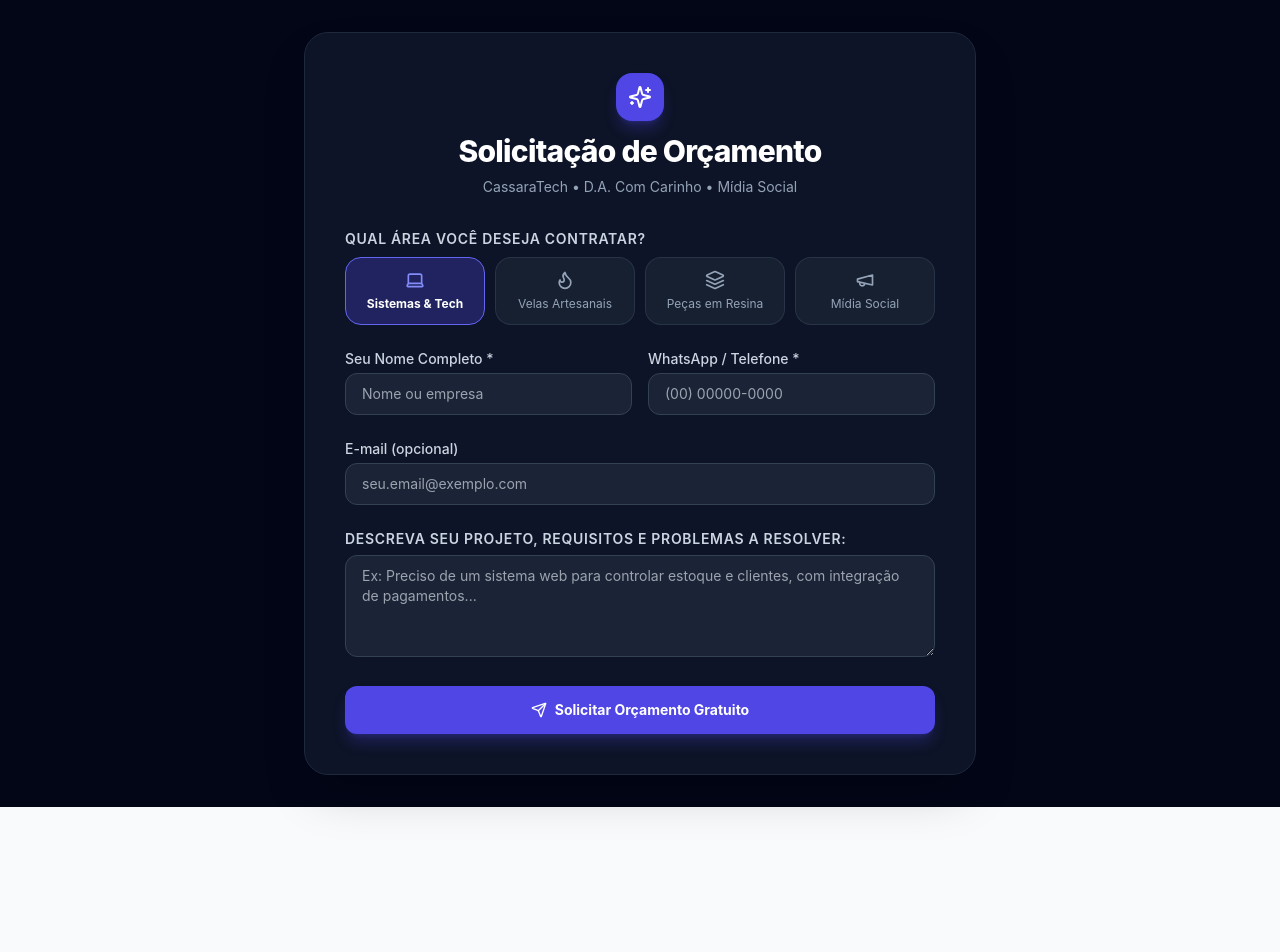
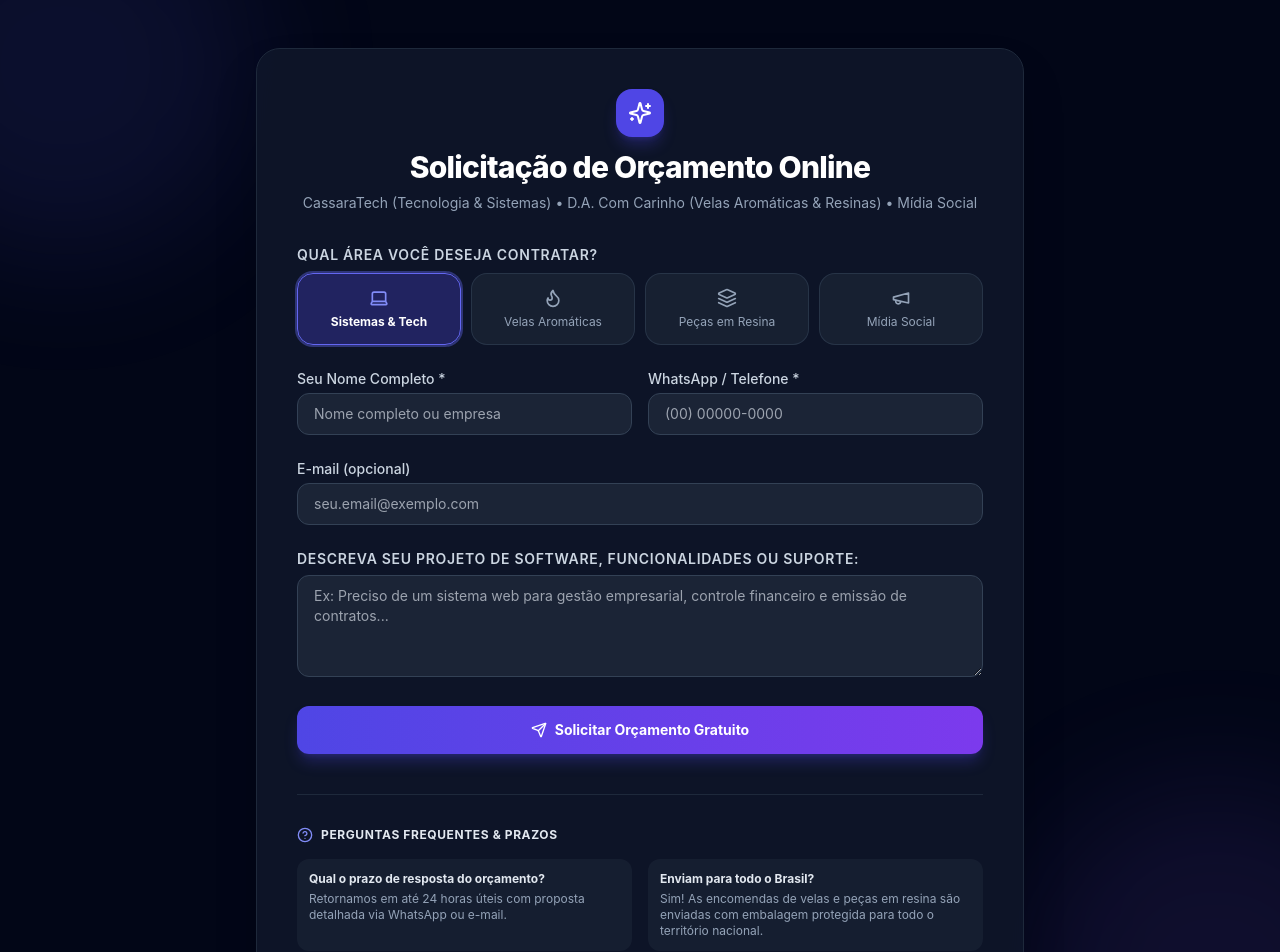
Before and after one commit to cassioqueirozpereira/Gestao-financeira, a Next.js app: page /orcamento in a window 1280 px wide. Shown: the top 952 px of the page. Before the commit the page ends 807 px from the top, so only its background shows below. Built offline with nearby package versions, Linux system fonts and the light colour scheme; no server answers.

Commit message:
feat(seo): implementar metadados avancados, sitemap, robots, schema json-ld e vercel analytics gratuito

```diff
--- a/package.json
+++ b/package.json
@@ -17,6 +17,8 @@
   "dependencies": {
     "@node-rs/argon2": "^2.0.2",
     "@prisma/client": "^5.21.1",
+    "@vercel/analytics": "^2.0.1",
+    "@vercel/speed-insights": "^2.0.0",
     "clsx": "^2.1.1",
     "jose": "^5.9.6",
     "lucide-react": "^0.454.0",
--- a/src/app/layout.tsx
+++ b/src/app/layout.tsx
@@ -1,10 +1,76 @@
-import type { Metadata } from "next";
+import type { Metadata, Viewport } from "next";
+import { Analytics } from "@vercel/analytics/react";
+import { SpeedInsights } from "@vercel/speed-insights/next";
+import Script from "next/script";
 import "./globals.css";
 
+const siteUrl = process.env.NEXT_PUBLIC_SITE_URL || "https://gestao-financeira-six.vercel.app";
+const gaId = process.env.NEXT_PUBLIC_GA_ID;
+
+export const viewport: Viewport = {
+  themeColor: "#0f172a",
+  width: "device-width",
+  initialScale: 1,
+  maximumScale: 5,
+};
+
 export const metadata: Metadata = {
-  title: "SGE — Sistema de Gestão Empresarial Integrado",
+  metadataBase: new URL(siteUrl),
+  title: {
+    default: "CassaraTech & D.A. Com Carinho — Soluções Empresariais, Velas Aromáticas e Tecnologia",
+    template: "%s | CassaraTech & D.A. Com Carinho",
+  },
   description:
-    "Sistema integrado para CassaraTech, D.A. Com Carinho, Mídia Social e Residência com segurança de nível militar.",
+    "Gestão empresarial integrada, desenvolvimento de sistemas sob medida, marketing digital, velas aromáticas artesanais e peças decorativas em resina personalizadas. Solicite seu orçamento online.",
+  keywords: [
+    "velas aromáticas artesanais",
+    "lembrancinhas personalizadas",
+    "peças em resina epóxi",
+    "desenvolvimento de software",
+    "sistemas web sob medida",
+    "marketing digital e tráfego pago",
+    "gestão de redes sociais",
+    "D.A. Com Carinho",
+    "CassaraTech",
+    "sistema de gestão empresarial",
+  ],
+  authors: [{ name: "CassaraTech & D.A. Com Carinho" }],
+  creator: "CassaraTech",
+  publisher: "CassaraTech",
+  formatDetection: {
+    email: false,
+    address: false,
+    telephone: false,
+  },
+  alternates: {
+    canonical: siteUrl,
+  },
+  openGraph: {
+    type: "website",
+    locale: "pt_BR",
+    url: siteUrl,
+    siteName: "CassaraTech & D.A. Com Carinho",
+    title: "CassaraTech & D.A. Com Carinho — Tecnologia, Velas Artesanais e Resinas",
+    description:
+      "Plataforma completa de soluções empresariais: desenvolvimento de sistemas, velas aromáticas decorativas, peças em resina e gestão de redes sociais.",
+  },
+  twitter: {
+    card: "summary_large_image",
+    title: "CassaraTech & D.A. Com Carinho",
+    description:
+      "Soluções em tecnologia, marketing digital, velas artesanais e peças decorativas exclusivas.",
+  },
+  robots: {
+    index: true,
+    follow: true,
+    googleBot: {
+      index: true,
+      follow: true,
+      "max-video-preview": -1,
+      "max-image-preview": "large",
+      "max-snippet": -1,
+    },
+  },
 };
 
 export default function RootLayout({
@@ -12,10 +78,73 @@ export default function RootLayout({
 }: Readonly<{
   children: React.ReactNode;
 }>) {
+  // Schema.org Dados Estruturados para o Google
+  const structuredData = {
+    "@context": "https://schema.org",
+    "@graph": [
+      {
+        "@type": "Organization",
+        "@id": `${siteUrl}/#organization`,
+        name: "CassaraTech & D.A. Com Carinho",
+        url: siteUrl,
+        logo: `${siteUrl}/favicon.ico`,
+        description:
+          "Grupo empresarial integrado atuando em Tecnologia da Informação (CassaraTech), Artesanato Premium em Velas e Resinas (D.A. Com Carinho) e Marketing Digital.",
+        sameAs: [],
+      },
+      {
+        "@type": "LocalBusiness",
+        "@id": `${siteUrl}/#localbusiness`,
+        name: "D.A. Com Carinho — Velas e Resinas",
+        url: `${siteUrl}/orcamento`,
+        priceRange: "R$ 10,99 - R$ 57,99",
+        description:
+          "Produção e venda de velas aromáticas lisas, coloridas, florais, chantilly, canelados e coleção de Natal, além de peças decorativas em resina epóxi.",
+      },
+    ],
+  };
+
   return (
     <html lang="pt-BR">
+      <head>
+        {/* JSON-LD Rich Snippets para o Google */}
+        <script
+          type="application/ld+json"
+          dangerouslySetInnerHTML={{ __html: JSON.stringify(structuredData) }}
+        />
+      </head>
       <body className="antialiased selection:bg-indigo-500 selection:text-white">
         {children}
+
+        {/* Vercel Analytics: Monitoramento gratuito de visitantes, acessos e países */}
+        <Analytics />
+
+        {/* Vercel Speed Insights: Medição de velocidade e Core Web Vitals reais */}
+        <SpeedInsights />
+
+        {/* Google Analytics 4 (Ativado automaticamente caso configure a variável NEXT_PUBLIC_GA_ID) */}
+        {gaId && (
+          <>
+            <Script
+              strategy="afterInteractive"
+              src={`https://www.googletagmanager.com/gtag/js?id=${gaId}`}
+            />
+            <Script
+              id="google-analytics-init"
+              strategy="afterInteractive"
+              dangerouslySetInnerHTML={{
+                __html: `
+                  window.dataLayer = window.dataLayer || [];
+                  function gtag(){dataLayer.push(arguments);}
+                  gtag('js', new Date());
+                  gtag('config', '${gaId}', {
+                    page_path: window.location.pathname,
+                  });
+                `,
+              }}
+            />
+          </>
+        )}
       </body>
     </html>
   );
--- a/src/app/orcamento/page.tsx
+++ b/src/app/orcamento/page.tsx
@@ -1,7 +1,7 @@
 "use client";
 
-import React, { useState } from "react";
-import { Sparkles, Send, CheckCircle2, AlertCircle, Laptop, Flame, Layers, Megaphone } from "lucide-react";
+import React, { useState, useEffect } from "react";
+import { Sparkles, Send, CheckCircle2, AlertCircle, Laptop, Flame, Layers, Megaphone, HelpCircle } from "lucide-react";
 
 export default function PublicQuotePage() {
   const [area, setArea] = useState<"Sistemas" | "Velas" | "Resinas" | "Mídia Social">("Sistemas");
@@ -12,6 +12,26 @@ export default function PublicQuotePage() {
   const [loading, setLoading] = useState(false);
   const [submitted, setSubmitted] = useState(false);
   const [errorMsg, setErrorMsg] = useState<string | null>(null);
+
+  // Rastreamento inteligente de origem (Google, Instagram, Anúncios)
+  const [utmParams, setUtmParams] = useState({
+    utmSource: "",
+    utmMedium: "",
+    utmCampaign: "",
+    referrer: "",
+  });
+
+  useEffect(() => {
+    if (typeof window !== "undefined") {
+      const urlParams = new URLSearchParams(window.location.search);
+      setUtmParams({
+        utmSource: urlParams.get("utm_source") || "",
+        utmMedium: urlParams.get("utm_medium") || "",
+        utmCampaign: urlParams.get("utm_campaign") || "",
+        referrer: document.referrer || "",
+      });
+    }
+  }, []);
 
   const handleSubmit = async (e: React.FormEvent) => {
     e.preventDefault();
@@ -28,6 +48,7 @@ export default function PublicQuotePage() {
           email,
           interestedIn: area,
           notes: details,
+          ...utmParams,
         }),
       });
 
@@ -45,17 +66,23 @@ export default function PublicQuotePage() {
   };
 
   return (
-    <div className="min-h-screen bg-slate-950 text-white flex flex-col justify-center items-center p-4 sm:p-6 lg:p-8">
-      <div className="w-full max-w-2xl bg-slate-900/90 border border-slate-800 rounded-3xl shadow-2xl p-6 sm:p-10 backdrop-blur-xl">
+    <div className="min-h-screen bg-slate-950 text-white flex flex-col justify-center items-center p-4 sm:p-6 lg:p-12 relative overflow-hidden">
+      {/* Background visual accents */}
+      <div className="absolute inset-0 pointer-events-none overflow-hidden">
+        <div className="absolute -top-32 -left-32 w-96 h-96 bg-indigo-500/10 rounded-full blur-3xl"></div>
+        <div className="absolute -bottom-32 -right-32 w-96 h-96 bg-violet-500/10 rounded-full blur-3xl"></div>
+      </div>
+
+      <div className="w-full max-w-3xl bg-slate-900/90 border border-slate-800 rounded-3xl shadow-2xl p-6 sm:p-10 backdrop-blur-xl relative z-10">
         <div className="text-center mb-8">
           <div className="inline-flex items-center justify-center w-12 h-12 bg-indigo-600 rounded-2xl mb-3 shadow-lg shadow-indigo-600/30">
             <Sparkles className="w-6 h-6 text-white" />
           </div>
           <h1 className="text-2xl sm:text-3xl font-extrabold tracking-tight">
-            Solicitação de Orçamento
+            Solicitação de Orçamento Online
           </h1>
           <p className="text-xs sm:text-sm text-slate-400 mt-2">
-            CassaraTech • D.A. Com Carinho • Mídia Social
+            CassaraTech (Tecnologia & Sistemas) • D.A. Com Carinho (Velas Aromáticas & Resinas) • Mídia Social
           </p>
         </div>
 
@@ -67,7 +94,7 @@ export default function PublicQuotePage() {
             <h2 className="text-xl font-bold text-white">Solicitação Recebida com Sucesso!</h2>
             <p className="text-xs sm:text-sm text-slate-400 max-w-md mx-auto">
               Obrigado pelo contato, <strong>{name}</strong>. Nossa equipe analisará os detalhes do
-              seu projeto e entrará em contato pelo WhatsApp informado em até 24 horas.
+              seu projeto ou pedido e entrará em contato pelo WhatsApp informado em até 24 horas.
             </p>
           </div>
         ) : (
@@ -87,7 +114,7 @@ export default function PublicQuotePage() {
               <div className="grid grid-cols-2 sm:grid-cols-4 gap-2.5">
                 {[
                   { id: "Sistemas", label: "Sistemas & Tech", icon: Laptop },
-                  { id: "Velas", label: "Velas Artesanais", icon: Flame },
+                  { id: "Velas", label: "Velas Aromáticas", icon: Flame },
                   { id: "Resinas", label: "Peças em Resina", icon: Layers },
                   { id: "Mídia Social", label: "Mídia Social", icon: Megaphone },
                 ].map((item) => {
@@ -98,9 +125,9 @@ export default function PublicQuotePage() {
                       type="button"
                       key={item.id}
                       onClick={() => setArea(item.id as any)}
-                      className={`p-3 rounded-2xl border flex flex-col items-center justify-center text-center gap-1.5 transition ${
+                      className={`p-3.5 rounded-2xl border flex flex-col items-center justify-center text-center gap-1.5 transition ${
                         isSelected
-                          ? "bg-indigo-600/30 border-indigo-500 text-white font-bold"
+                          ? "bg-indigo-600/30 border-indigo-500 text-white font-bold ring-2 ring-indigo-500/40"
                           : "bg-slate-800/60 border-slate-700/60 text-slate-400 hover:bg-slate-800"
                       }`}
                     >
@@ -119,7 +146,7 @@ export default function PublicQuotePage() {
                 <input
                   type="text"
                   required
-                  placeholder="Nome ou empresa"
+                  placeholder="Nome completo ou empresa"
                   value={name}
                   onChange={(e) => setName(e.target.value)}
                   className="w-full px-4 py-2.5 bg-slate-800/80 border border-slate-700 rounded-xl text-white outline-none focus:ring-2 focus:ring-indigo-500"
@@ -153,22 +180,22 @@ export default function PublicQuotePage() {
             {/* Questionário específico conforme a área */}
             <div>
               <label className="block font-semibold uppercase tracking-wider text-slate-300 mb-1.5">
-                {area === "Sistemas" && "Descreva seu projeto, requisitos e problemas a resolver:"}
-                {area === "Velas" && "Produtos desejados, quantidades, aromas e prazo para entrega:"}
-                {area === "Resinas" && "Modelos em resina, personalizações, cores e finalidade:"}
-                {area === "Mídia Social" && "Redes sociais atendidas, volume de posts/vídeos e objetivos:"}
+                {area === "Sistemas" && "Descreva seu projeto de software, funcionalidades ou suporte:"}
+                {area === "Velas" && "Modelos de velas (lisa, floral, chantilly, canelado), quantidades e aroma:"}
+                {area === "Resinas" && "Peças desejadas (chaveiros, bandejas, descanso de copo), cores e personalização:"}
+                {area === "Mídia Social" && "Redes sociais atendidas, objetivos, frequência e anúncios:"}
               </label>
               <textarea
                 rows={4}
                 required
                 placeholder={
                   area === "Sistemas"
-                    ? "Ex: Preciso de um sistema web para controlar estoque e clientes, com integração de pagamentos..."
+                    ? "Ex: Preciso de um sistema web para gestão empresarial, controle financeiro e emissão de contratos..."
                     : area === "Velas"
-                    ? "Ex: Gostaria de 50 mini velas aromáticas para lembrancinhas de casamento com aroma floral..."
+                    ? "Ex: Gostaria de 40 velas clássicas florais para lembrancinhas com aroma de baunilha..."
                     : area === "Resinas"
-                    ? "Ex: Desejo 30 chaveiros com flores secas eternizadas e nomes personalizados..."
-                    : "Ex: Gestão do Instagram e TikTok com 12 posts mensais e criação de vídeos..."
+                    ? "Ex: Gostaria de 25 chaveiros personalizados com iniciais e flores secas..."
+                    : "Ex: Gestão completa de Instagram com 12 posts mensais e criação de criativos para Meta Ads..."
                 }
                 value={details}
                 onChange={(e) => setDetails(e.target.value)}
@@ -179,13 +206,31 @@ export default function PublicQuotePage() {
             <button
               type="submit"
               disabled={loading}
-              className="w-full py-3.5 bg-indigo-600 hover:bg-indigo-500 text-white font-bold rounded-xl shadow-lg shadow-indigo-600/30 transition flex items-center justify-center gap-2"
+              className="w-full py-3.5 bg-gradient-to-r from-indigo-600 to-violet-600 hover:from-indigo-500 hover:to-violet-500 text-white font-bold rounded-xl shadow-lg shadow-indigo-600/30 transition flex items-center justify-center gap-2 text-sm"
             >
               <Send className="w-4 h-4" />
               {loading ? "Enviando solicitação..." : "Solicitar Orçamento Gratuito"}
             </button>
           </form>
         )}
+
+        {/* FAQ Estruturado para o Google (SEO Rich Snippets) */}
+        <div className="mt-10 pt-8 border-t border-slate-800 text-xs">
+          <h2 className="font-bold text-slate-200 uppercase tracking-wider mb-4 flex items-center gap-2">
+            <HelpCircle className="w-4 h-4 text-indigo-400" />
+            Perguntas Frequentes & Prazos
+          </h2>
+          <div className="grid grid-cols-1 md:grid-cols-2 gap-4 text-slate-400">
+            <div className="p-3 bg-slate-800/50 rounded-xl">
+              <strong className="text-slate-200 block mb-1">Qual o prazo de resposta do orçamento?</strong>
+              Retornamos em até 24 horas úteis com proposta detalhada via WhatsApp ou e-mail.
+            </div>
+            <div className="p-3 bg-slate-800/50 rounded-xl">
+              <strong className="text-slate-200 block mb-1">Enviam para todo o Brasil?</strong>
+              Sim! As encomendas de velas e peças em resina são enviadas com embalagem protegida para todo o território nacional.
+            </div>
+          </div>
+        </div>
       </div>
     </div>
   );
```
Also changed, not shown: src/app/api/orcamento/route.ts (+30 -5 lines), src/app/robots.ts (added, +36 -0 lines), src/app/sitemap.ts (added, +20 -0 lines), 1 other file (tests, documents, lock files or other folders).
